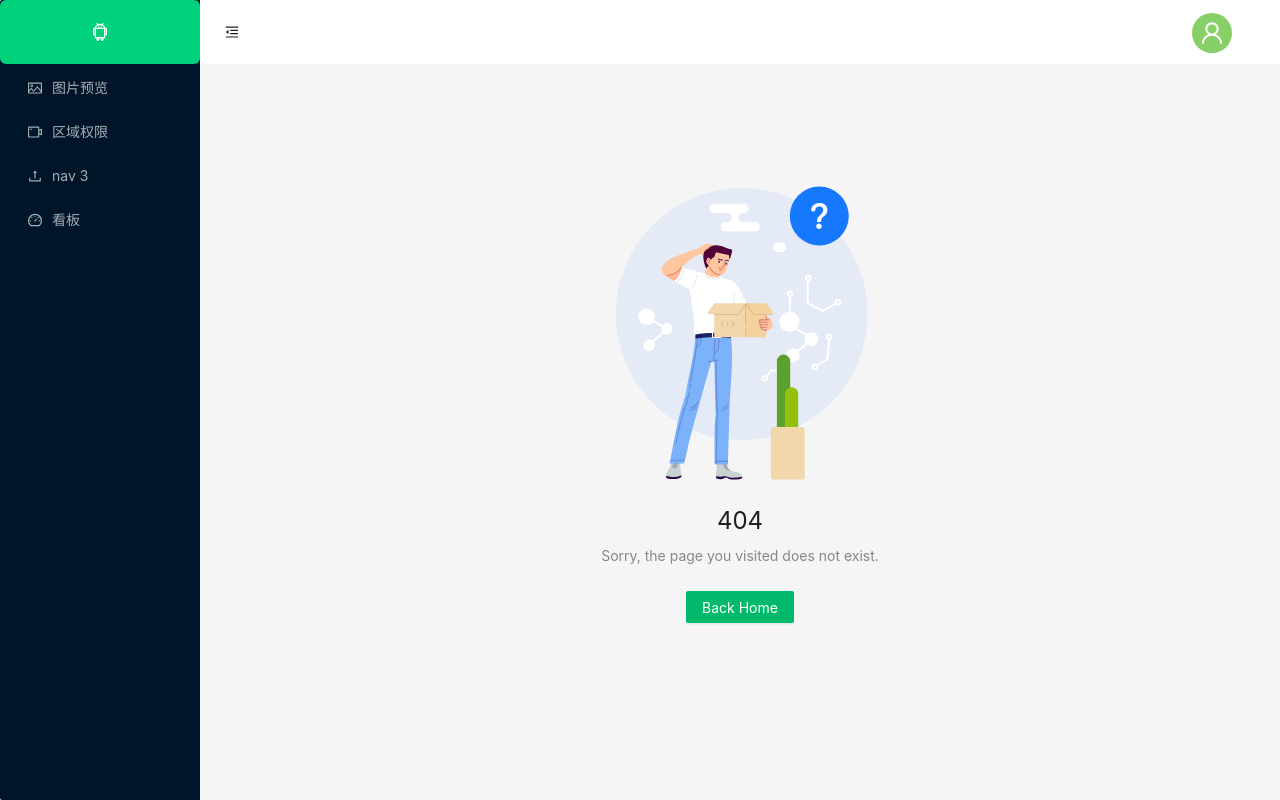
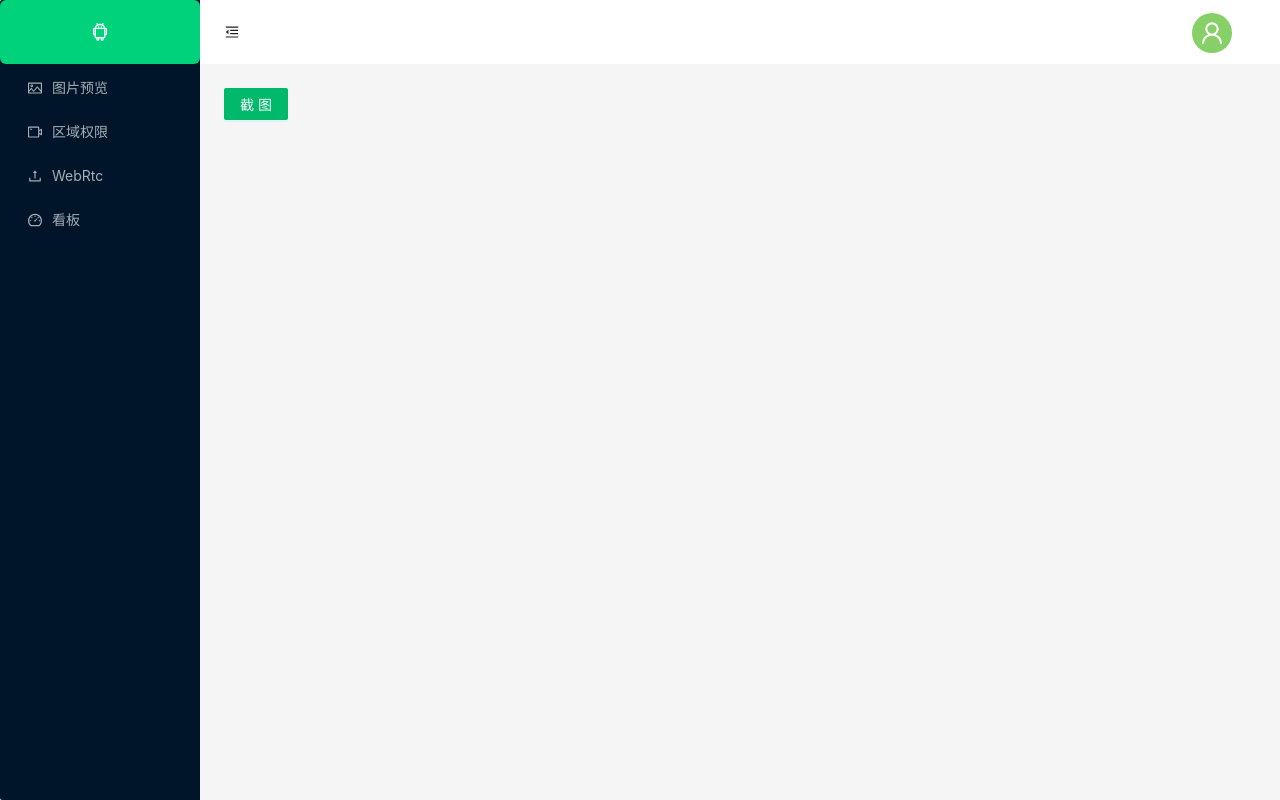
Before and after one commit to MrWhitebare/action-seven, a React (Vite) app: page /webrtc in a window 1280 px wide. Before the commit this address had no page. Built offline with nearby package versions, Linux system fonts and the light colour scheme; sample sign-in values are in the browser's storage.

Commit message:
引入js web screen shot

```diff
--- a/package.json
+++ b/package.json
@@ -13,6 +13,7 @@
     "@ant-design/icons": "^5.3.7",
     "antd": "^5.17.3",
     "immer": "^10.1.1",
+    "js-web-screen-shot": "1.9.9-rc.18",
     "qs": "^6.12.1",
     "react": "^18.2.0",
     "react-dom": "^18.2.0",
--- a/src/App.tsx
+++ b/src/App.tsx
@@ -3,6 +3,7 @@ import { ConfigProvider } from 'antd'
 import { Route, Routes } from 'react-router-dom'
 import NotFound from '@/pages/404'
 import Region from '@/pages/region'
+import WebRtcUI from './pages/webrtc'
 import Content from '@/componets/content';
 
 const Login = React.lazy(()=>import('@/pages/login'));
@@ -24,7 +25,7 @@ function App() {
         <Route path='/' element={<Home/>}>
           <Route path='/preview' element={<Content/>}/>
           <Route path='/region' element={<Region/>}/>
-          <Route path='/nav3' element={<div>nav3</div>}/>
+          <Route path='/webrtc' element={<WebRtcUI/>}/>
           <Route path='/dashboard' element={<div>dashboard</div>}/>
           <Route path='*' element={<NotFound/>}/>
         </Route>
--- a/src/pages/home/index.tsx
+++ b/src/pages/home/index.tsx
@@ -56,9 +56,9 @@ function Home() {
               label: '区域权限',
             },
             {
-              key: 'nav3',
+              key: 'webrtc',
               icon: <UploadOutlined />,
-              label: 'nav 3',
+              label: 'WebRtc',
             },
             {
               key:"dashboard",
--- /dev/null
+++ b/src/pages/webrtc/index.tsx
@@ -0,0 +1,17 @@
+import React, {FC, ReactElement, useEffect } from "react";
+import ScreenShot from "js-web-screen-shot";
+import { Button } from "antd";
+
+const WebRtcUI:FC=():ReactElement=>{
+
+    const screenShot=()=>{
+        new ScreenShot({});
+    }
+
+    return (<div>
+        <Button type="primary" onClick={screenShot}>截图</Button>
+    </div>)
+
+}
+
+export default WebRtcUI;
--- a/vite.config.ts
+++ b/vite.config.ts
@@ -7,6 +7,7 @@ export default defineConfig({
   base:"/action-seven/",
   plugins: [react()],
   server:{
+    host:'0.0.0.0',
     proxy:{
         '/api':{
             target:"http://192.168.120.112",
```
Also changed, not shown: src/pages/webrtc/index.module.scss (added), 1 other file (tests, documents, lock files or other folders).
